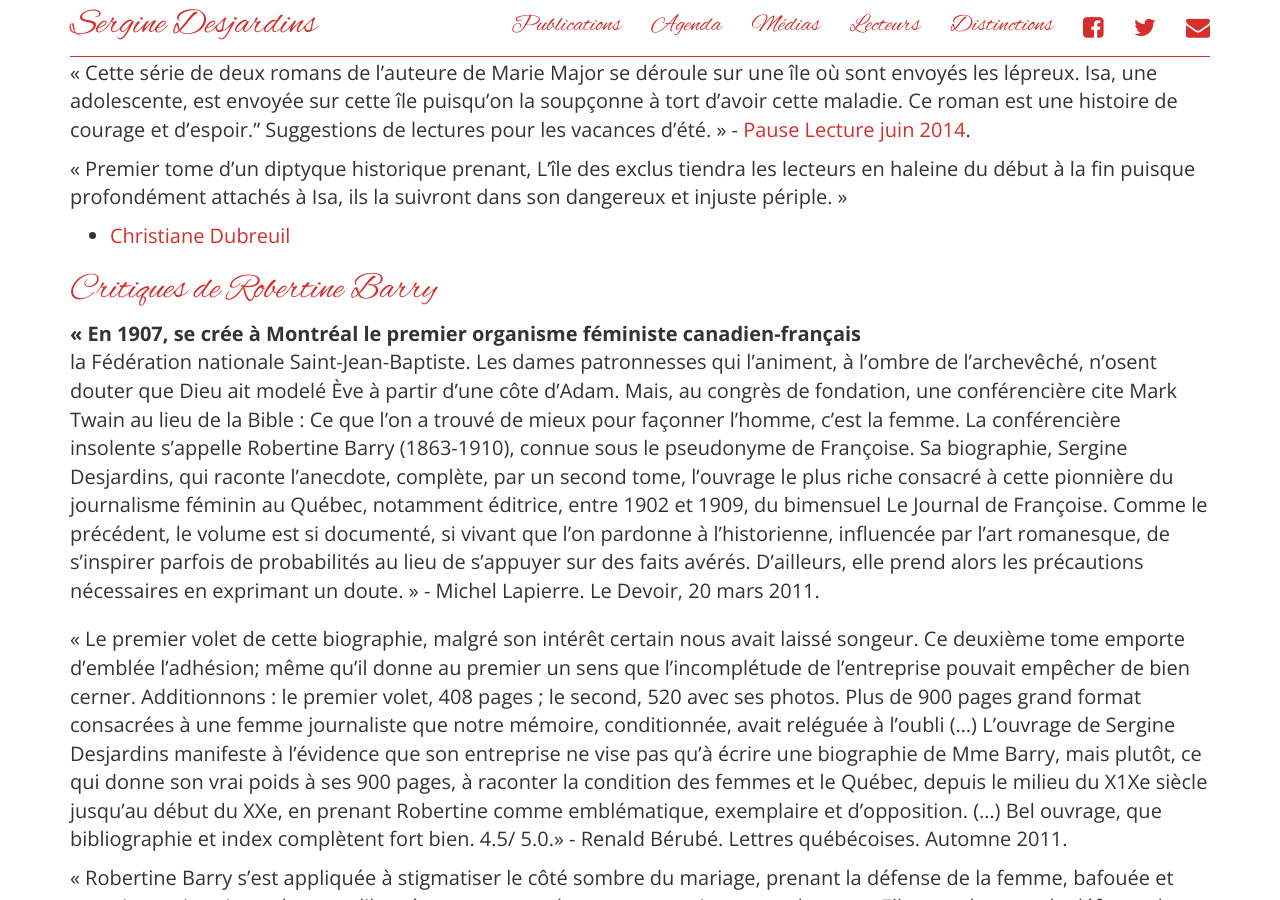
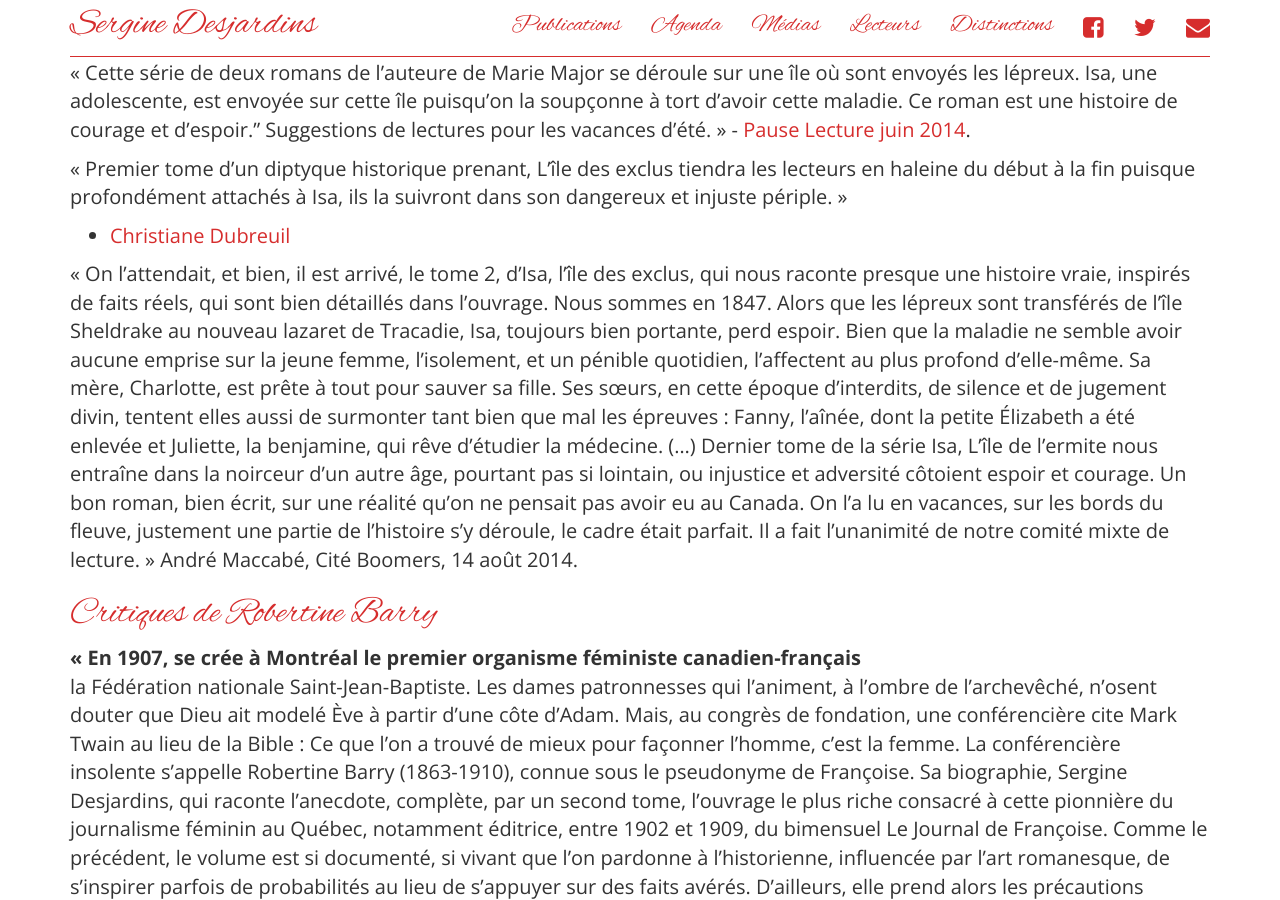
Before and after one commit to serginedesjardins/serginedesjardins.github.io, a Jekyll site: the page built from medias.md, in a window 1280 px wide and 900 px high, scrolled down 722 px. Built offline with Jekyll 4.4.1, drawn with Linux system fonts in a browser that asks for light colours; nearby versions of some CDN libraries.

Commit message:
ajouté critique de Boomers

```diff
--- a/medias.md
+++ b/medias.md
@@ -52,6 +52,9 @@ de courage et d'espoir." Suggestions de lectures pour les vacances d'été. » -
 lecteurs en haleine du début à la fin puisque profondément attachés à Isa, ils
 la suivront dans son dangereux et injuste périple. »
 - [Christiane Dubreuil](http://info-culture.biz)
+
+« On l’attendait, et bien, il est arrivé, le tome 2, d’Isa, l’île des exclus, qui nous raconte presque une histoire vraie, inspirés de faits réels, qui sont bien détaillés dans l’ouvrage. Nous sommes en 1847. Alors que les lépreux sont transférés de l’île Sheldrake au nouveau lazaret de Tracadie, Isa, toujours bien portante, perd espoir. Bien que la maladie ne semble avoir aucune emprise sur la jeune femme, l’isolement, et un pénible quotidien, l’affectent au plus profond d’elle-même. Sa mère, Charlotte, est prête à tout pour sauver sa fille. Ses sœurs, en cette époque d’interdits, de silence et de jugement divin, tentent elles aussi de surmonter tant bien que mal les épreuves : Fanny, l’aînée, dont la petite Élizabeth a été enlevée et Juliette, la benjamine, qui rêve d’étudier la médecine. (…) Dernier tome de la série Isa, L’île de l’ermite nous entraîne dans la noirceur d’un autre âge, pourtant pas si lointain, ou injustice et adversité côtoient espoir et courage. Un bon roman, bien écrit, sur une réalité qu’on ne pensait pas avoir eu au Canada. On l’a lu en vacances, sur les bords du fleuve, justement une partie de l’histoire s’y déroule, le cadre était parfait. Il a fait l'unanimité de notre comité mixte de lecture. » André Maccabé, Cité Boomers, 14 août 2014.
+
 
 # Critiques de Robertine Barry
 
```
